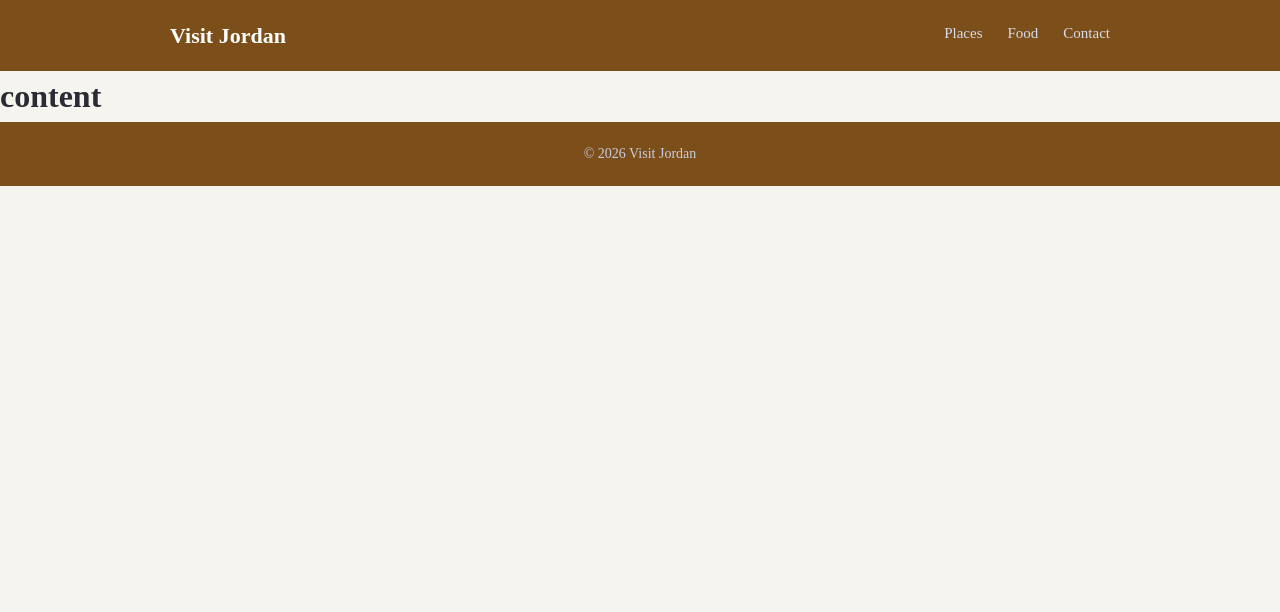
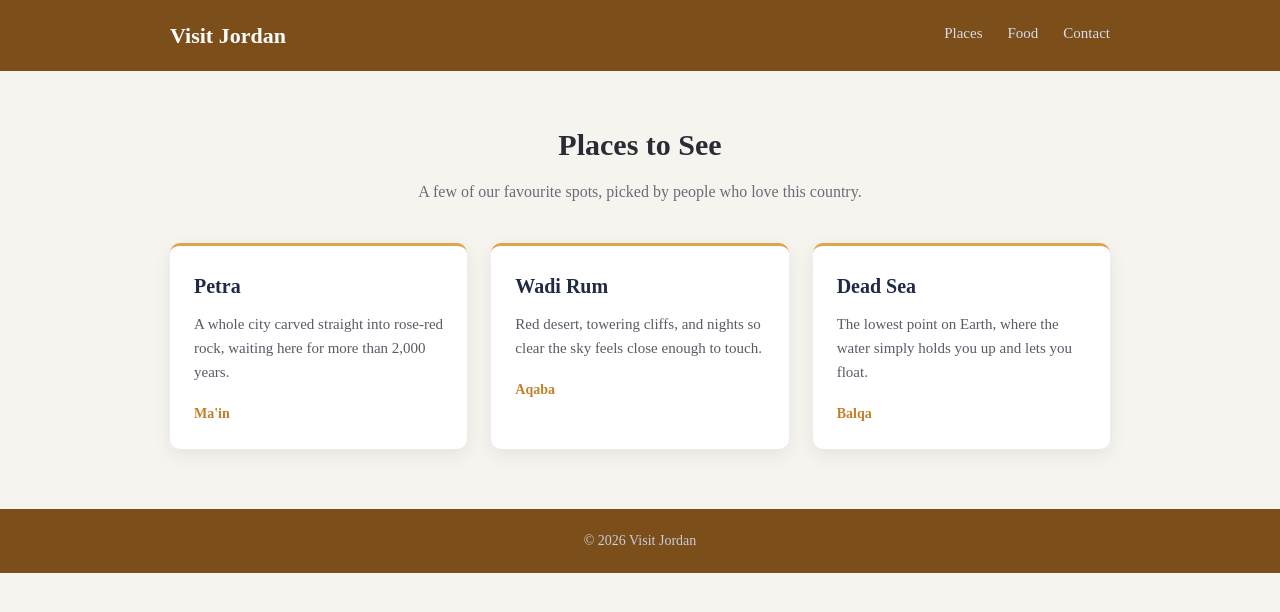
Before and after one commit to Raniaaloun/qafza-frontend-tasks, a plain HTML site: page task3/anas-alomoush/index.html in a window 1280 px wide. Drawn offline with Linux system fonts and the light colour scheme.

Commit message:
TASK-3 Build main layout and first section with three cards

```diff
--- a/task3/anas-alomoush/index.html
+++ b/task3/anas-alomoush/index.html
@@ -17,9 +17,32 @@
       </nav>
     </div>
   </header>
-  <main>
-    <h1>content</h1>
+
+  <main class="container">
+    <h2 class="section-title">Places to See</h2>
+    <p class="section-subtitle">A few of our favourite spots, picked by people who love this country.</p>
+
+    <div class="cards">
+      <article class="card">
+        <h3 class="card-title">Petra</h3>
+        <p class="card-text">A whole city carved straight into rose-red rock, waiting here for more than 2,000 years.</p>
+        <a class="card-link" href="#">Ma'in</a>
+      </article>
+
+      <article class="card">
+        <h3 class="card-title">Wadi Rum</h3>
+        <p class="card-text">Red desert, towering cliffs, and nights so clear the sky feels close enough to touch.</p>
+        <a class="card-link" href="#">Aqaba</a>
+      </article>
+
+      <article class="card">
+        <h3 class="card-title">Dead Sea</h3>
+        <p class="card-text">The lowest point on Earth, where the water simply holds you up and lets you float.</p>
+        <a class="card-link" href="#">Balqa</a>
+      </article>
+    </div>
   </main>
+
   <footer class="site-footer">
     <p>&copy; 2026 Visit Jordan</p>
   </footer>
--- a/task3/anas-alomoush/style.css
+++ b/task3/anas-alomoush/style.css
@@ -50,6 +50,64 @@ body {
 
 .nav a:hover {
   color: #ffffff;
+  border-color: #e0a34e;
+}
+
+/* Section */
+.section-title {
+  text-align: center;
+  font-size: 30px;
+  font-weight: 700;
+  margin: 50px 0 10px;
+}
+
+.section-subtitle {
+  text-align: center;
+  color: #6b6b78;
+  font-size: 16px;
+  margin-bottom: 38px;
+}
+
+/* Cards */
+.cards {
+  display: flex;
+  justify-content: center;
+  gap: 24px;
+  margin-bottom: 60px;
+}
+
+.card {
+  flex: 1;
+  background-color: #ffffff;
+  border-top: 3px solid #e0a34e;
+  border-radius: 10px;
+  padding: 24px;
+  box-shadow: 0 6px 18px rgba(31, 42, 68, 0.08);
+}
+
+.card-title {
+  font-size: 20px;
+  font-weight: 700;
+  margin-bottom: 10px;
+  color: #1f2a44;
+}
+
+.card-text {
+  font-size: 15px;
+  color: #5a5a66;
+  margin-bottom: 16px;
+}
+
+.card-link {
+  display: inline-block;
+  color: #c47f2a;
+  text-decoration: none;
+  font-size: 14px;
+  font-weight: 600;
+}
+
+.card-link:hover {
+  text-decoration: underline;
 }
 
 /* Footer */
@@ -66,3 +124,10 @@ body {
 .visually-hidden {
   display: none;
 }
+
+/* Responsive */
+@media (max-width: 760px) {
+  .cards {
+    flex-direction: column;
+  }
+}
```
